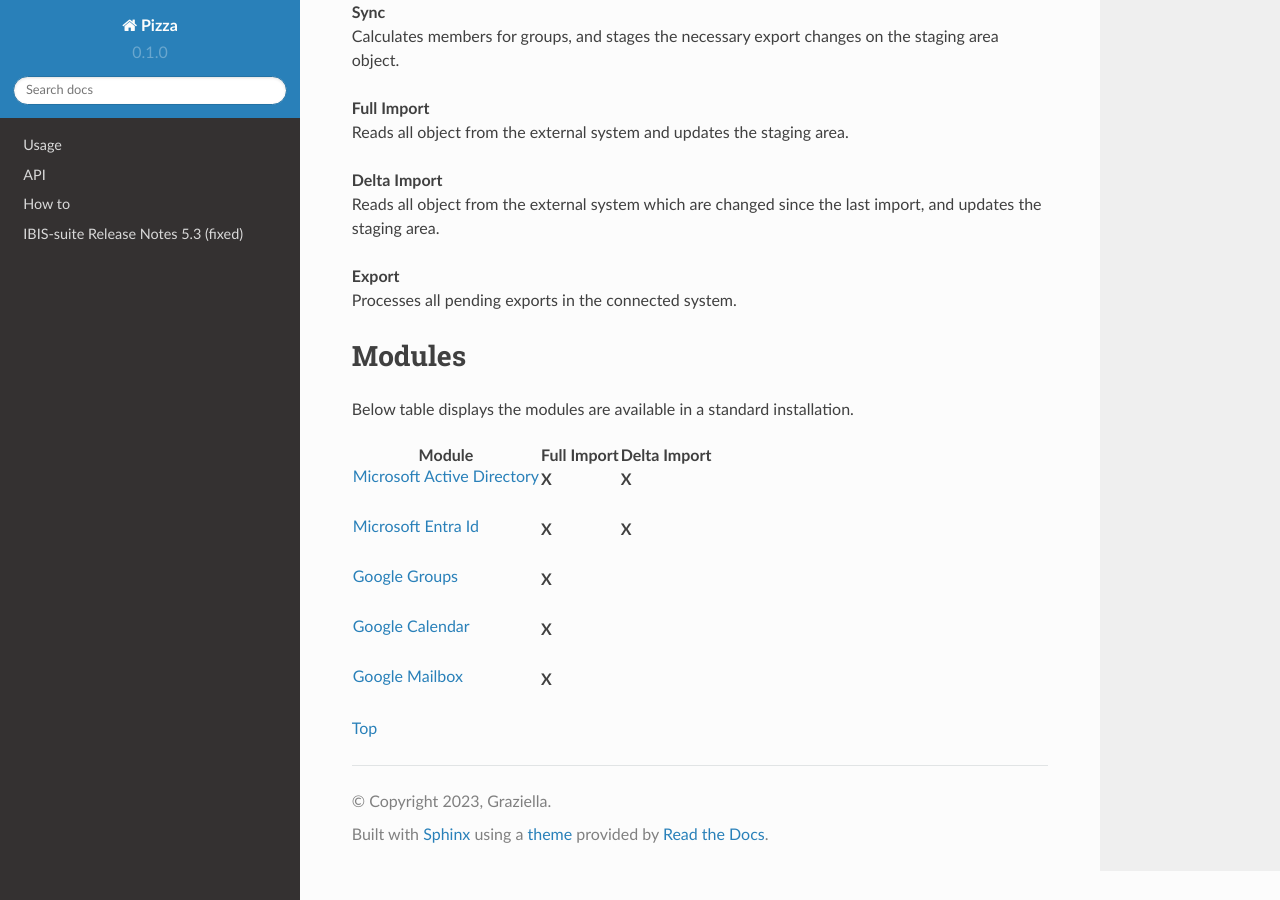
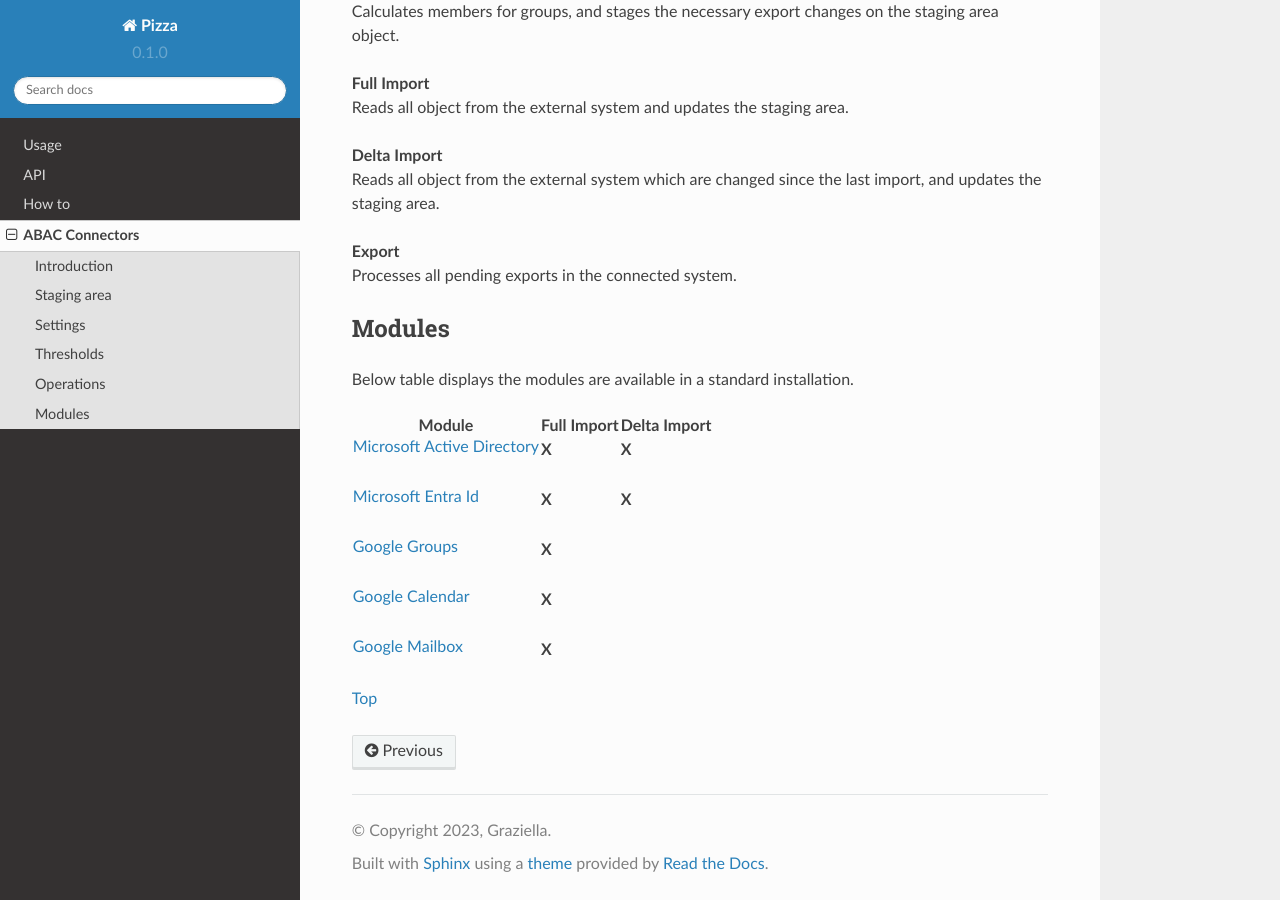
Before and after one commit to Raoulorlando/rtd-tutorial, a Sphinx documentation site: the page built from docs/source/SysPage_AbacConnector.md, in a window 1280 px wide and 900 px high, scrolled down 2219 px. Built offline with Sphinx 7.4.7 and the Read the Docs theme 2.0.0, drawn with Linux system fonts in a browser that asks for light colours.

Commit message:
Added AbacConnector

```diff
--- a/docs/source/SysPage_AbacConnector.md
+++ b/docs/source/SysPage_AbacConnector.md
@@ -1,4 +1,4 @@
-##### <span id="index"></span>ABAC Connectors
+# <span id="index"></span>ABAC Connectors
 
 -   [Introduction](#Introductie)
 -   [Staging area](#StagingArea)
@@ -7,7 +7,7 @@
 -   [Operations](#Operations)
 -   [Modules](#Modules)
 
-#### <span id="Introductie"></span>Introduction
+## <span id="Introductie"></span>Introduction
 
 The ABAC connector framework enables membership enforcement in external
 systems. The connector uses vendor-specific modules for communication
@@ -18,7 +18,7 @@ a custom module can be developed.
 The connector framework works with staging area objects, targets and
 roles. For readability we will refer to them as groups, users and roles.
 
-#### <span id="StagingArea"></span>Staging area
+## <span id="StagingArea"></span>Staging area
 
 Each connector contains a staging area for intermediate storage of
 objects.
@@ -26,7 +26,7 @@ For more information how to use the staging area, see the
 <a href="javascript:void(0)" class="help-trigger"
 data-helpkey="SysPage_AbacStagingArea">Staging Area</a> documentation
 
-#### <span id="GeneralSettings"></span>Settings
+## <span id="GeneralSettings"></span>Settings
 
 **Orientation**
 Determines which type of objects are managed by this connector:
@@ -69,7 +69,7 @@ connected system (for example, a UPN).
 In case a target should be added to a group but the External ID cannot
 be determined, the target will be skipped.
 
-#### <span id="Thresholds"></span>Thresholds
+## <span id="Thresholds"></span>Thresholds
 
 Thresholds can be used to abort processing when certain limits are
 reached. To configure thresholds, open the Thresholds tab of the
@@ -114,7 +114,7 @@ and:
 
 [Top](#index)
 
-#### <span id="Operations"></span>Operations
+## <span id="Operations"></span>Operations
 
 **Sync**
 Calculates members for groups, and stages the necessary export changes
@@ -130,7 +130,7 @@ last import, and updates the staging area.
 **Export**
 Processes all pending exports in the connected system.
 
-#### <span id="Modules"></span>Modules
+## <span id="Modules"></span>Modules
 
 Below table displays the modules are available in a standard
 installation.
--- a/docs/source/index.rst
+++ b/docs/source/index.rst
@@ -21,4 +21,4 @@ Contents
    usage
    api
    How-to
-   Release_notes_5.3(commonmark)
+   SysPage_AbacConnector
```
Also changed, not shown: docs/source/AbacConnector_GoogleCalendar.md (+1 -1 lines).
